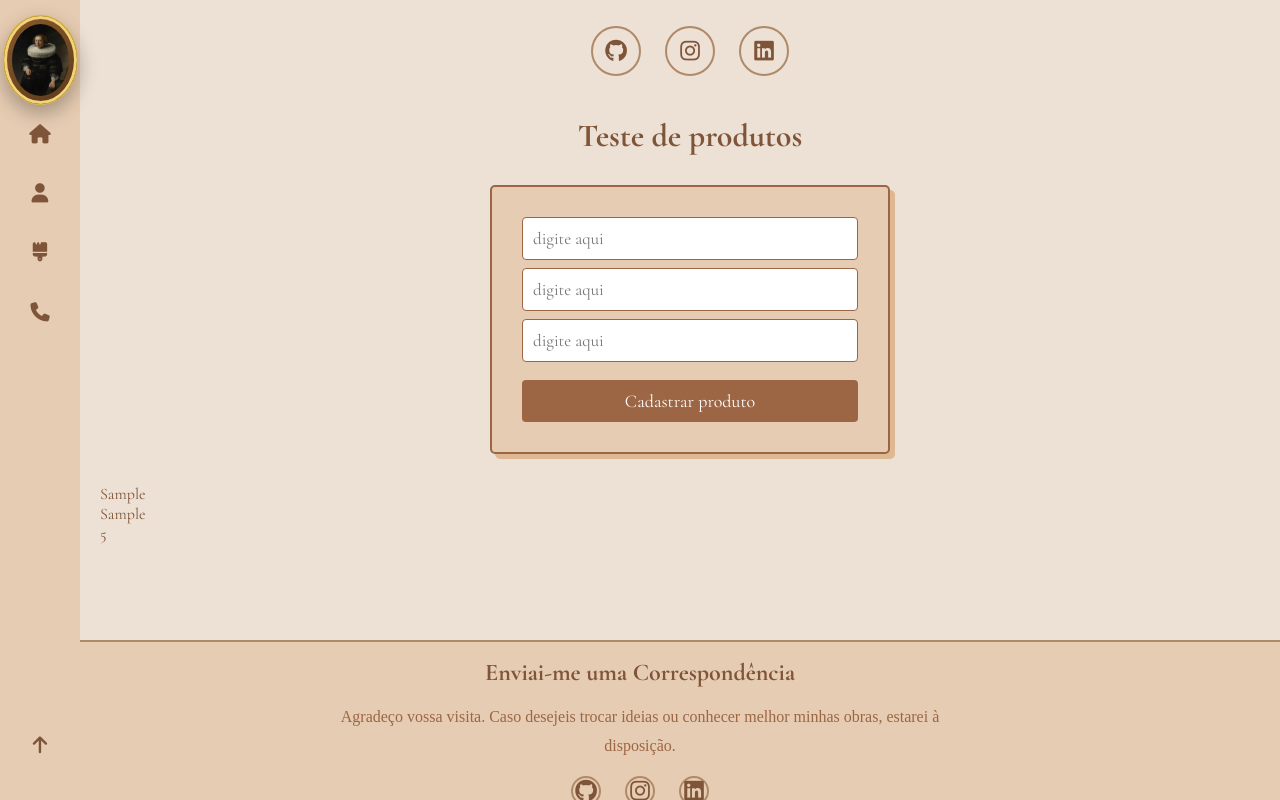
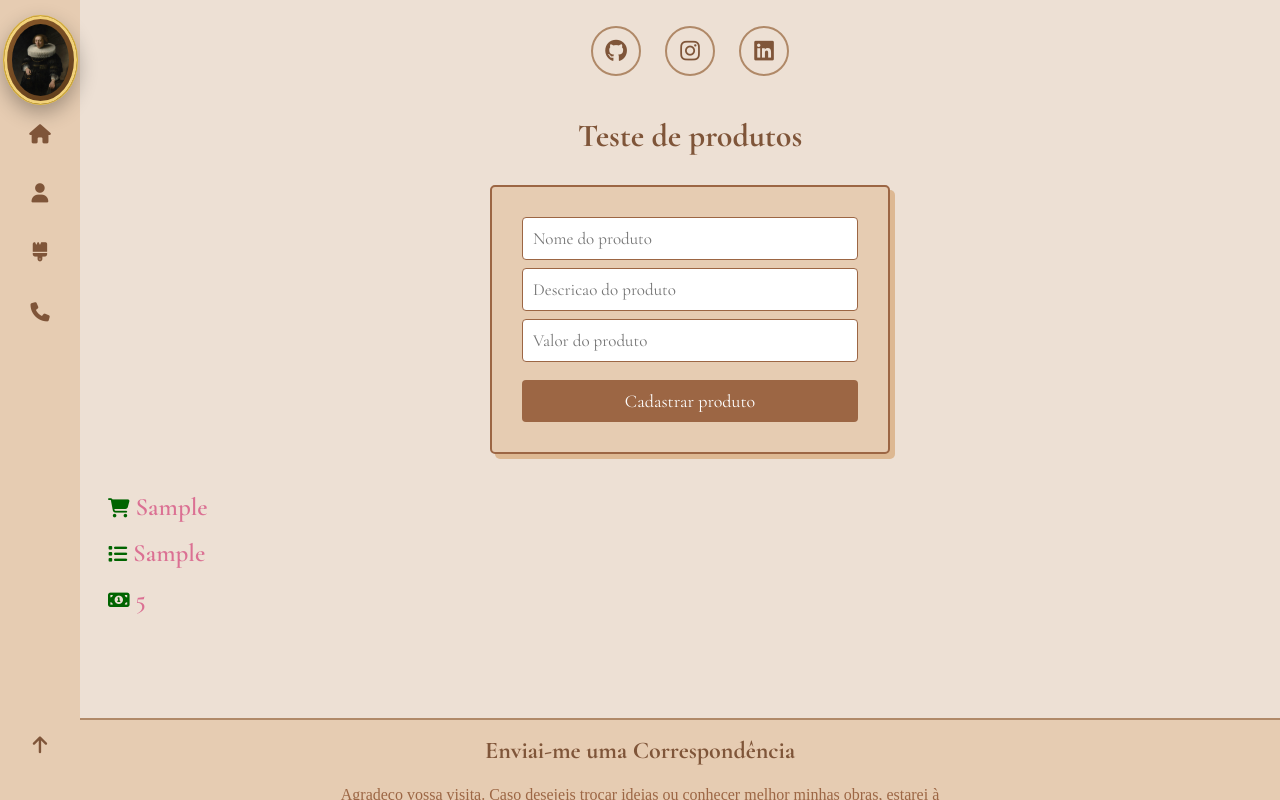
Before and after one commit to Berenda-m/portifolio-em-angular, an Angular app: page /contato in a window 1280 px wide. Both pictures are taken after typing "Sample", "Sample", "5" into the empty fields and a click on the button "Cadastrar produto". Shown: the part 651-1451 px from the top of the page. Built offline with nearby package versions, Linux system fonts and the light colour scheme.

Commit message:
formulario-service

```diff
--- /dev/null
+++ b/src/app/componentes/formulario/formulario-service.ts
@@ -0,0 +1,14 @@
+import { Injectable, signal } from '@angular/core';
+import { Produto } from './produto';
+
+@Injectable({
+  providedIn: 'root',
+})
+export class FormularioService {
+
+produtos= signal<Produto[]>([])
+
+cadastrarProduto(formulario: Produto){
+  this.produtos.update(valor => [...valor, formulario])
+}
+}
--- a/src/app/componentes/formulario/formulario.css
+++ b/src/app/componentes/formulario/formulario.css
@@ -2,24 +2,19 @@ form {
     width: 400px;
     margin: 30px auto;
     padding: 30px;
-
     background: var(--background-secondary);
     border: 2px solid var(--primary);
     border-radius: 5px;
-
     box-shadow: 5px 5px 0 var(--accent);
 }
 
 input {
     width: 100%;
     box-sizing: border-box;
-
     padding: 10px;
     margin-bottom: 8px;
-
     border: 1px solid var(--primary);
     border-radius: 4px;
-
     font-family: "Cormorant Garamond", serif;
     font-size: 17px;
 }
@@ -33,16 +28,12 @@ button {
     width: 100%;
     padding: 10px;
     margin-top: 10px;
-
     background: var(--primary);
     color: white;
-
     border: none;
     border-radius: 4px;
-
     font-family: "Cormorant Garamond", serif;
     font-size: 18px;
-
     cursor: pointer;
 }
 
@@ -53,7 +44,23 @@ button:hover {
 h1 {
     text-align: center;
     margin-top: 40px;
-
     color: var(--dark);
     font-family: "Cormorant Garamond", serif;
 }
+
+div {
+    display: flex;
+    flex-direction: column;
+
+}
+div p{
+    margin: 8px 8px;
+    color: palevioletred;
+    font-size: 25px;
+    font-weight: 600;
+}
+
+i{
+    font-size: 1.2rem ;
+    color: darkgreen;
+}
--- a/src/app/componentes/formulario/formulario.html
+++ b/src/app/componentes/formulario/formulario.html
@@ -2,24 +2,24 @@
 <h1>Teste de produtos</h1>
 <form (submit)="cadastrarProduto($event)">
    <!--Titulo-->
-   <input type="text" [formField]="produtoForm.titulo" placeholder="digite aqui">
+   <input type="text" [formField]="produtoForm.titulo" placeholder="Nome do produto">
 
    <!--Descrição-->
-   <input type="text" [formField]="produtoForm.descricao" placeholder="digite aqui">
+   <input type="text" [formField]="produtoForm.descricao" placeholder="Descricao do produto">
 
    <!--Preço-->
-   <input type="number" inputmode="numeric" [formField]="produtoForm.preco" placeholder="digite aqui">
+   <input type="number" inputmode="numeric" [formField]="produtoForm.preco" placeholder="Valor do produto">
 
 
    <button>Cadastrar produto</button>
 
 
 </form>
-@for (produto of produtos(); track $index) {
+@for (produto of formularioService.produtos(); track $index) {
 <div>
-   <p>{{produto.titulo}}</p>
-   <p>{{produto.descricao}}</p>
-   <p>{{produto.preco}}</p>
+   <p><i class="fa-solid fa-cart-shopping"></i>  {{produto.titulo}}</p>
+   <p><i class="fa-solid fa-list"></i>  {{produto.descricao}}</p>
+   <p><i class="fa-solid fa-money-bill-1"></i>  {{produto.preco}}</p>
 
 </div>
 }
--- a/src/app/componentes/formulario/formulario.ts
+++ b/src/app/componentes/formulario/formulario.ts
@@ -1,6 +1,7 @@
-import { Component, signal } from '@angular/core';
+import { Component, inject, signal } from '@angular/core';
 import { Produto } from './produto';
 import { form, FormField } from '@angular/forms/signals';
+import { FormularioService } from './formulario-service';
 
 @Component({
   selector: 'app-formulario',
@@ -10,6 +11,8 @@ import { form, FormField } from '@angular/forms/signals';
 })
 export class Formulario {
 
+  protected readonly formularioService = inject(FormularioService)
+
   produtoModel = signal<Produto>({
     titulo: '',
     descricao: '',
@@ -18,17 +21,18 @@ export class Formulario {
 
   produtoForm = form(this.produtoModel);
 
-  produtos = signal<Produto[]>([]);
+  //produtos = signal<Produto[]>([]);//
 
   cadastrarProduto(event: SubmitEvent) {
     event.preventDefault();
+    this.formularioService.cadastrarProduto(this.produtoModel())
 
 
     const produto = this.produtoModel();
 
     console.log(produto)
 
-    this.produtos.update(valor => [...valor, produto])
+    //this.produtos.update(valor => [...valor, produto])//
 
     alert('Produto cadastrado');
 
```
Also changed, not shown: 1 other file (tests, documents, lock files or other folders).
